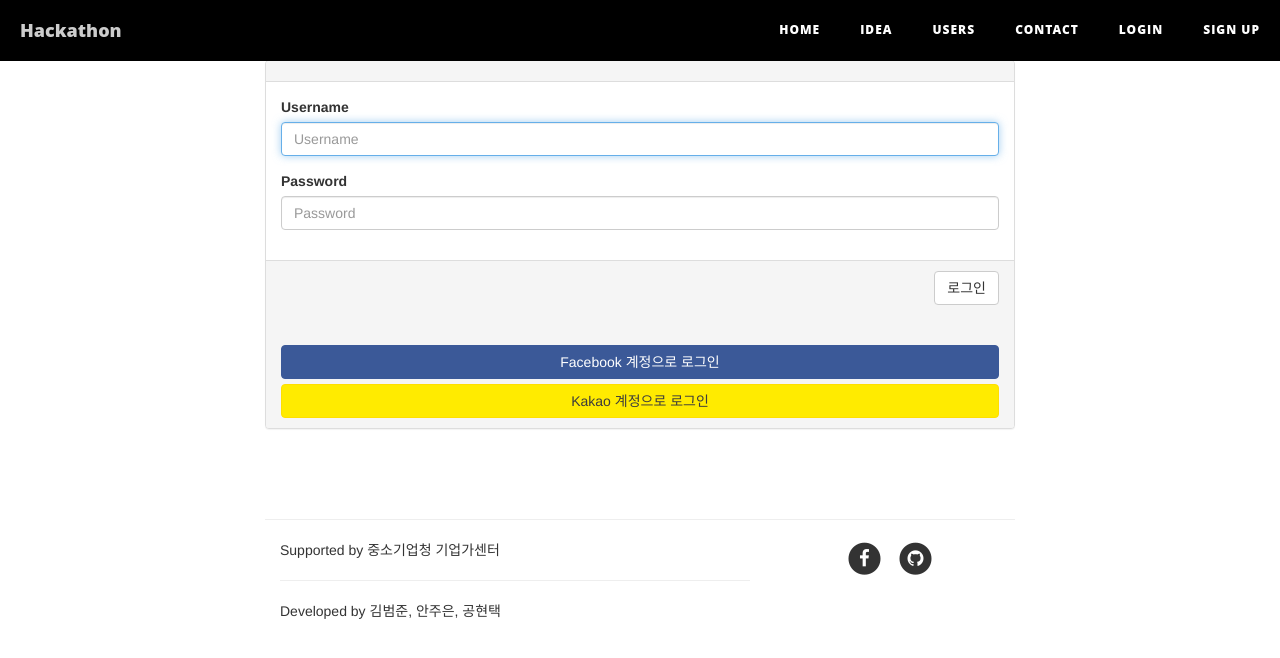
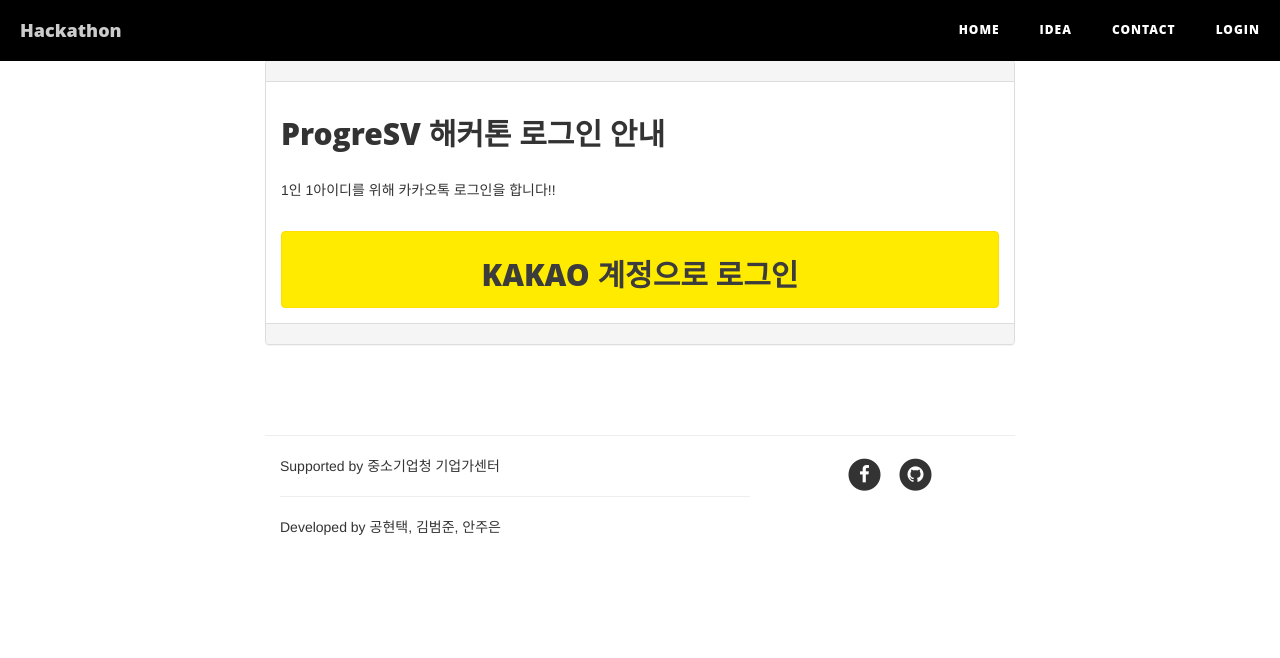
Before and after one commit to sarkmen/hackerthon, a Django app: page /accounts/login/ in a window 1280 px wide. Shown: the top 658 px of the page. Run offline with Django 3.2, Linux system fonts and the light colour scheme; some libraries are stand-ins or nearby versions.

Commit message:
facebook auth삭제 및 유저 페이지 삭제

```diff
--- a/accounts/templates/registration/login.html
+++ b/accounts/templates/registration/login.html
@@ -34,27 +34,17 @@
                 <div class = "panel panel-default">
                     <div class = "panel-heading"></div>
                     <div class = "panel-body">
-                        {% bootstrap_field form.username %}
-                        {% bootstrap_field form.password %}
+                    <h2>ProgreSV 해커톤 로그인 안내</h2>
+                    <p>1인 1아이디를 위해 카카오톡 로그인을 합니다!!</p>
+                        {% get_providers as providers %}
+                        {% for provider in providers %}
+                        <a title="{{ provider.name }}" href="{% provider_login_url provider.id process="login" scope=scope auth_params=auth_params %}" class="btn btn-social btn-block btn-{{ provider.id }} ">
+                            <h2 style="text-transform: uppercase;">{{ provider.name }} 계정으로 로그인</h2>
+                        </a>
+                        {% endfor %}
                     </div>
                     <div class = "panel-footer text-right">
-                        <input type = "submit" class = "btn btn-default" value = "로그인"/>
-                       <br>
-                       <br>
-                       <br>
 
-                       {% get_providers as providers %}
-                        {% for provider in providers %}
-                        <a title="{{ provider.name }}" href="{% provider_login_url provider.id process="login" scope=scope auth_params=auth_params %}" class="btn btn-social btn-block btn-{{ provider.id }} ">
-                            {{ provider.name }} 계정으로 로그인
-                        </a>
-                        {% endfor %}
-
-                       {%if form.non_field_errors%}
-                       <div>
-                       <h5>아이디/패스워드를 정확히 입력하세요.</h5>
-                       </div>
-                       {% endif %}
                     </div>
                     </div>
                 </div>
--- a/accounts/urls.py
+++ b/accounts/urls.py
@@ -7,6 +7,6 @@ from . import views
 urlpatterns = [
     url(r'^login/$', login, name='login'),
     url(r'^logout/$', logout, {'next_page': 'index'}, name='logout'),
-    url(r'^signup/$', views.sign_up, name="signup"),
+    #url(r'^signup/$', views.sign_up, name="signup"),
     url(r'^resume/$', views.resume, name="resume"),
 ]
--- a/accounts/views.py
+++ b/accounts/views.py
@@ -1,7 +1,7 @@
 from django.shortcuts import render, redirect
 from accounts.forms import SignupForm, ResumeForm
 from django.contrib.auth import get_user_model, authenticate, login as auth_login
-
+"""
 def sign_up(request):
     if request.method == "POST":
         form = SignupForm(request.POST)
@@ -15,7 +15,7 @@ def sign_up(request):
     else:
         form = SignupForm()
     return render(request, 'accounts/signup_form.html',{'form': form,})
-
+"""
 
 def resume(request):
     if request.method == "POST":
--- a/hackerthon/settings.py
+++ b/hackerthon/settings.py
@@ -41,7 +41,7 @@ INSTALLED_APPS = [
     'allauth',
     'allauth.account',
     'allauth.socialaccount',
-    'allauth.socialaccount.providers.facebook',
+    #'allauth.socialaccount.providers.facebook',
     'bootstrap3',
     'idea',
     'accounts',
--- a/hackerthon/templates/form.html
+++ b/hackerthon/templates/form.html
@@ -41,17 +41,11 @@
                     <a href="{% url 'idea:idea_list'%}">Idea</a>
                 </li>
                 <li>
-                    <a href="{% url 'idea:users'%}">Users</a>
-                </li>
-                <li>
                     <a href="{% url 'idea:location' %}">Contact</a>
                 </li>
                 {%if not user.is_authenticated %}
                 <li>
                     <a href="{% url 'accounts:login' %}">Login</a>
-                </li>
-                <li>
-                    <a href="{% url 'accounts:signup'%}">Sign up</a>
                 </li>
                 {% else %}
                 <li>
@@ -78,7 +72,7 @@
                 <div class="col-lg-8 col-lg-offset-0 col-md-0  col-md-offset-0">
                 Supported by 중소기업청 기업가센터
                 <hr>
-                Developed by 김범준, 안주은, 공현택</div>
+                Developed by 공현택, 김범준, 안주은</div>
                 <ul class="list-inline text-center">
                     <li>
                         <a href="https://www.facebook.com/p.rogramming3k/">
--- a/idea/templates/idea/idea_detail.html
+++ b/idea/templates/idea/idea_detail.html
@@ -147,9 +147,7 @@
                         <figure class="thumbnail user-photo">
                             {% if comment.author.socialaccount_set.all %}
                                 {%for account in comment.author.socialaccount_set.all%}
-                                    {% if account.provider == "facebook" %}
-                                        <img src = "http://graph.facebook.com/{{account.extra_data.id}}/picture?type=large"  class="img-responsive">
-                                    {% elif account.provider == "kakao" %}
+                                    {% if account.provider == "kakao" %}
                                         <img src = {{account.extra_data.properties.profile_image}}>
                                     {%endif%}
                                 {% endfor %}
--- a/idea/urls.py
+++ b/idea/urls.py
@@ -11,6 +11,5 @@ urlpatterns = [
     url(r'^(?P<idea_pk>\d+)/comment/(?P<pk>\d+)/edit/$', views.comment_edit, name='comment_edit'),
     url(r'^(?P<idea_pk>\d+)/comment/(?P<pk>\d+)/del/$', views.comment_del, name='comment_del'),
     #Sample
-    url(r'^users/$', views.users, name="users"),
     url(r'^location/$', views.location, name="location")
 ]
```
Also changed, not shown: hackerthon/templates/base.html (+1 -7 lines), idea/templates/idea/index.html (+31 -22 lines), idea/views.py (+3 -8 lines).
